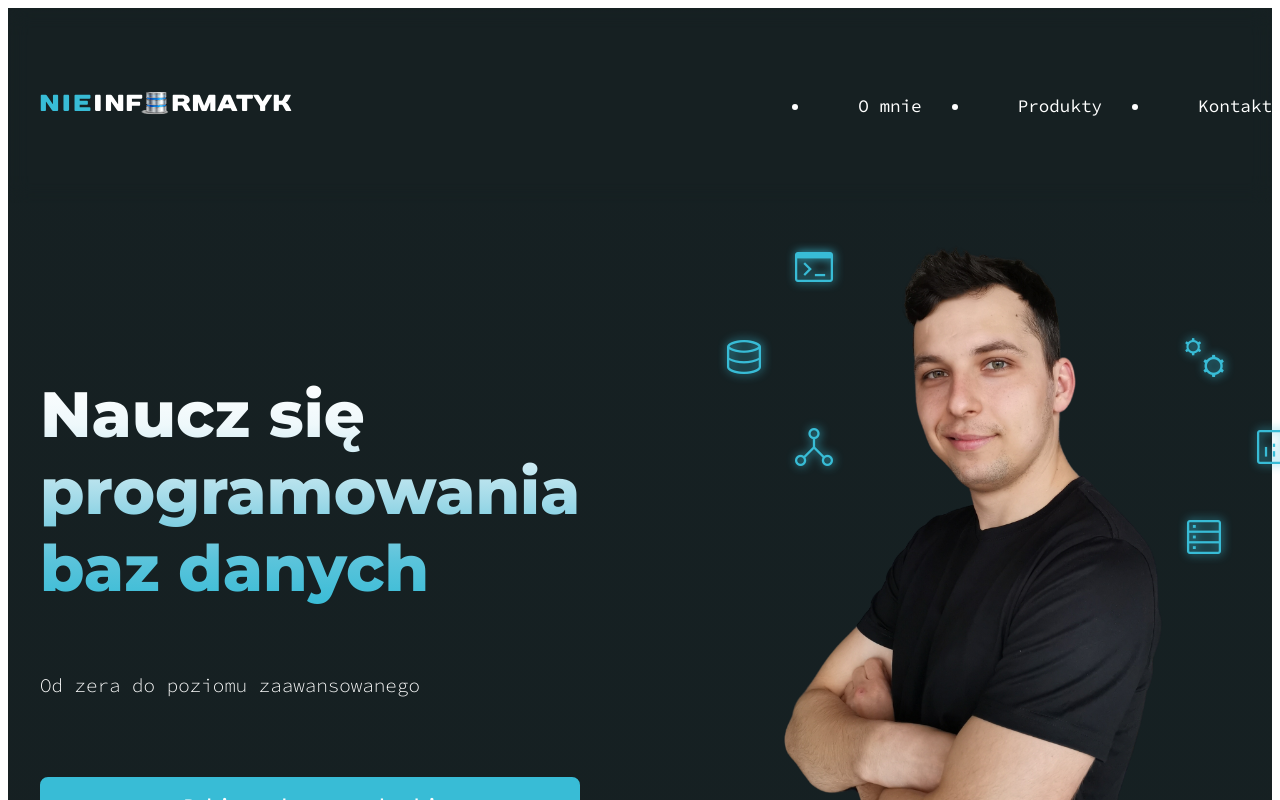
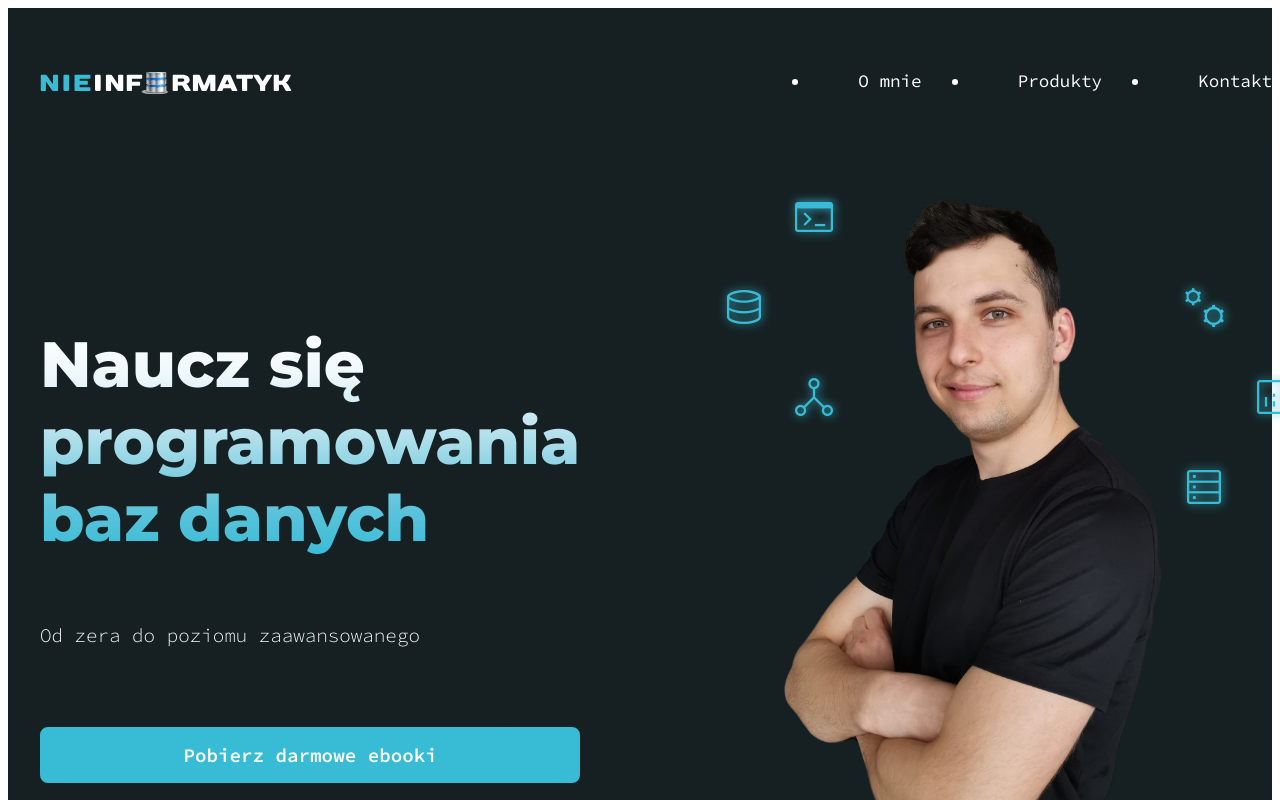
Before and after one commit to martaqh/nieinfo-page, a Vue app: page / in a window 1280 px wide. Shown: the top 800 px of the page. Built offline with nearby package versions, Linux system fonts and the light colour scheme; the HTML template or start-up script is replaced by a standard one.

Commit message:
Extract NavLink component

```diff
--- /dev/null
+++ b/src/components/NavLink.vue
@@ -0,0 +1,29 @@
+<script setup lang="ts">
+import { computed } from 'vue'
+interface Props {
+  to?: string
+  href?: string
+}
+
+const props = defineProps<Props>()
+
+const componentVariant = computed(() => {
+  return props.to ? 'router-link' : 'a'
+})
+</script>
+
+<template>
+  <component :is="componentVariant" class="nav-link" :to="to" :href="href">
+    <slot></slot>
+  </component>
+</template>
+
+<style lang="scss" scoped>
+.nav-link {
+  &:hover {
+    cursor: pointer;
+    color: $color-accent;
+    text-shadow: $text-shadow;
+  }
+}
+</style>
--- a/src/components/TheFooter.vue
+++ b/src/components/TheFooter.vue
@@ -1,6 +1,7 @@
 <script setup lang="ts">
 import BaseButton from '@/components/BaseButton.vue'
 import BaseDivider from '@/components/BaseDivider.vue'
+import NavLink from '@/components/NavLink.vue'
 
 const links = {
   twitter: {
@@ -36,7 +37,7 @@ const links = {
           ><img :src="link.icon" />
         </BaseButton>
       </nav>
-      <a href="https://nieinformatyk.pl/regulamin">Regulamin</a>
+      <NavLink href="https://nieinformatyk.pl/regulamin">Regulamin</NavLink>
     </div>
   </footer>
 </template>
--- a/src/components/TheHeader.vue
+++ b/src/components/TheHeader.vue
@@ -1,18 +1,18 @@
 <script setup lang="ts">
-import BaseDivider from '@/components/BaseDivider.vue'
+import NavLink from '@/components/NavLink.vue'
 </script>
 
 <template>
   <header class="header">
-    <RouterLink to="/">
+    <NavLink to="/">
       <img class="header__logo" src="/src/assets/logo.svg" />
-    </RouterLink>
+    </NavLink>
 
     <nav class="header__nav">
       <ul>
-        <li>O mnie</li>
-        <li>Produkty</li>
-        <li>Kontakt</li>
+        <li><NavLink>O mnie</NavLink></li>
+        <li><NavLink>Produkty</NavLink></li>
+        <li><NavLink>Kontakt</NavLink></li>
       </ul>
     </nav>
   </header>
@@ -37,8 +37,7 @@ import BaseDivider from '@/components/BaseDivider.vue'
   &__logo {
     max-width: 400px;
     max-height: 200px;
-    margin-top: -10px;
-    margin-left: -20px;
+    margin: -30px 0 -30px -20px;
   }
 
   &__nav {
@@ -48,12 +47,6 @@ import BaseDivider from '@/components/BaseDivider.vue'
 
       li {
         padding: 0 48px;
-
-        &:hover {
-          cursor: pointer;
-          color: $color-accent;
-          text-shadow: $text-shadow;
-        }
       }
       li:last-child {
         padding-right: 0;
```
